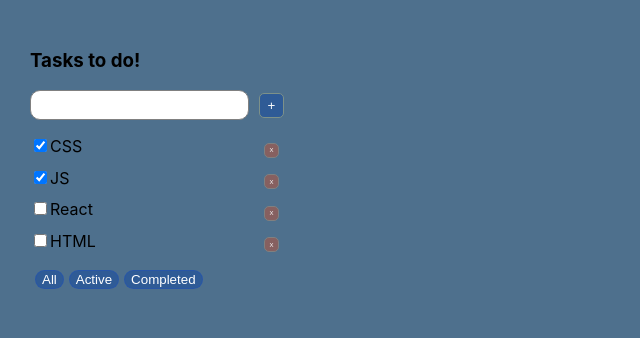
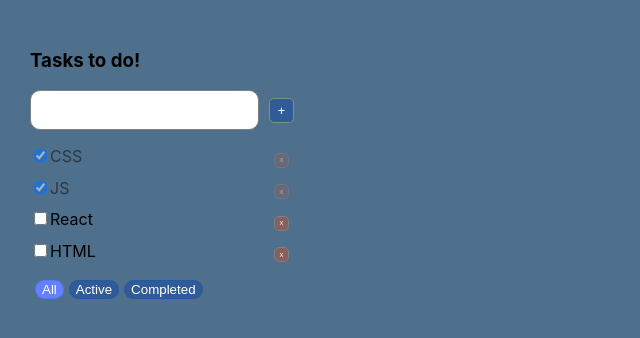
Before and after one commit to buzmakovTim/toDoList, a React (Create React App) app in the folder todolist/: page / in a window 1280 px wide. Shown: the top 338 px of the page, without its empty margins (0-640 px from the left). Built offline with nearby package versions, Linux system fonts and the light colour scheme.

Commit message:
Lesson 4 done

```diff
--- a/todolist/src/App.css
+++ b/todolist/src/App.css
@@ -10,3 +10,17 @@ html {
 .App > div {
   margin-right: 50px;
 }
+.isDone {
+  opacity: 0.5;
+}
+.activeFilter {
+  background-color: rgb(101, 129, 255);
+}
+
+.error {
+  border: red 1px solid;
+}
+
+.error-message {
+  color: red;
+}
--- a/todolist/src/App.tsx
+++ b/todolist/src/App.tsx
@@ -13,6 +13,16 @@ function App() {
     { id: v1(), title: 'React', isDone: false },
     { id: v1(), title: 'HTML', isDone: false },
   ]);
+
+
+  function changeStatus(taskId: string, isDone: boolean) {
+    let task = tasks.find( t => t.id === taskId)
+    if(task) {
+      task.isDone = !task.isDone;
+    }
+
+    setTasks([... tasks]);
+  }
 
   let [filter, setFilter] = useState<FilterValueType>('all');
 
@@ -46,11 +56,13 @@ function App() {
   return (
     <div className="App">
       <Todolist
+        filter={filter}
         title="Tasks to do!"
         tasks={tasksForTodoList}
         removeTask={removeTask}
         addTask={addTask}
         changeFilter={changeFilter}
+        changeStatus={changeStatus}
       />
     </div>
   );
--- a/todolist/src/Todolist.module.css
+++ b/todolist/src/Todolist.module.css
@@ -1,8 +1,12 @@
 .taskInput {
   font-size: 1em;
-  padding: 5px;
+  padding: 10px;
   border-radius: 10px;
   border: 1px solid grey;
+}
+
+.taskInput:focus {
+  outline: none;
 }
 
 .addTaskButton {
@@ -77,3 +81,11 @@ button:active {
 .buttonRemoveTask button:focus {
   outline: none;
 }
+
+.error {
+  border: red 1px solid;
+}
+
+.errorMessage {
+  color: rgb(143, 38, 38);
+}
--- a/todolist/src/Todolist.tsx
+++ b/todolist/src/Todolist.tsx
@@ -10,22 +10,33 @@ export type TaskType = {
 
 type PropsTypeTodolist = {
   title: string;
+  filter: FilterValueType;
   tasks: Array<TaskType>;
   addTask: (title: string) => void;
   removeTask: (id: string) => void;
   changeFilter: (value: FilterValueType) => void;
+  changeStatus: (taskId: string, isDone: boolean) => void;
 };
 
 export function Todolist(props: PropsTypeTodolist) {
-  const [title, setTitle] = useState<string>('');
+
+  let [title, setTitle] = useState<string>('');
+  let [error, setError] = useState<string | null>(null);
 
   const addTaskOnClick = () => {
-    props.addTask(title);
-    setTitle('');
+
+    if(title.trim() !== "" ) {
+      props.addTask(title.trim());
+      setTitle('');
+    } else {
+      setError("Title is required!");
+    }
+
   };
 
   // KeyboardEvent we neet to import
   const onKeyPressAddTask = (e: KeyboardEvent<HTMLInputElement>) => {
+    setError(null);
     if (e.key === 'Enter') addTaskOnClick();
   };
 
@@ -40,13 +51,15 @@ export function Todolist(props: PropsTypeTodolist) {
     props.changeFilter('completed');
   };
 
+  //const onChangeHandler = () => {props.changeStatus()};
+
   return (
     <div>
       <h3>{props.title}</h3>
 
       <div>
         <input
-          className={c.taskInput}
+          className={`${c.taskInput} ${error ? c.error: ""}`}
           value={title}
           onChange={(e) => setTitle(e.currentTarget.value)}
           onKeyPress={onKeyPressAddTask}
@@ -54,13 +67,14 @@ export function Todolist(props: PropsTypeTodolist) {
         <button className={c.addTaskButton} onClick={addTaskOnClick}>
           +
         </button>
+        {error && <div className={c.errorMessage}>Title is required!</div>}
       </div>
       <ul>
         {props.tasks.map((t) => (
-          <li>
+          <li className={t.isDone ? "isDone" : ""}>
             <div className={c.taskLine}>
               <div>
-                <input type="checkbox" checked={t.isDone} />
+                <input onChange={ () => {props.changeStatus(t.id, !t.isDone)}} type="checkbox" checked={t.isDone} />
                 <span>{t.title}</span>
               </div>
               <div className={c.buttonRemoveTask}>
@@ -78,9 +92,9 @@ export function Todolist(props: PropsTypeTodolist) {
       </ul>
 
       <div>
-        <button onClick={showAll}>All</button>
-        <button onClick={showActive}>Active</button>
-        <button onClick={showCompleted}>Completed</button>
+        <button className={props.filter === "all" ? "activeFilter" : ""} onClick={showAll}>All</button>
+        <button className={props.filter === "active" ? "activeFilter" : ""} onClick={showActive}>Active</button>
+        <button className={props.filter === "completed" ? "activeFilter" : ""} onClick={showCompleted}>Completed</button>
       </div>
     </div>
   );
```
